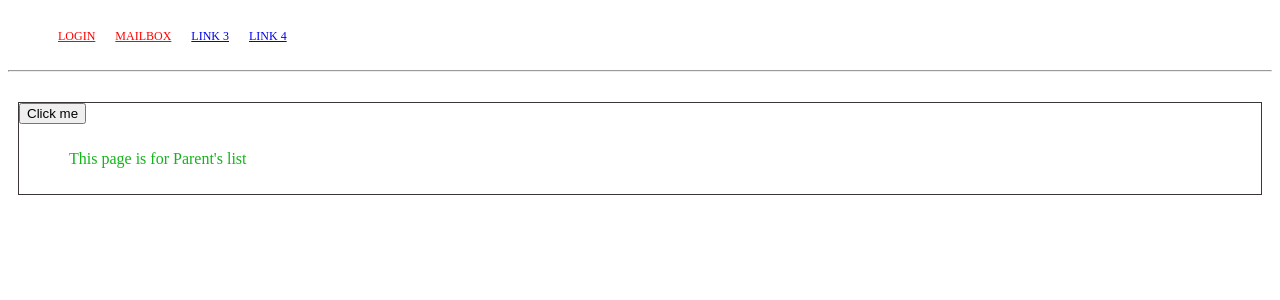
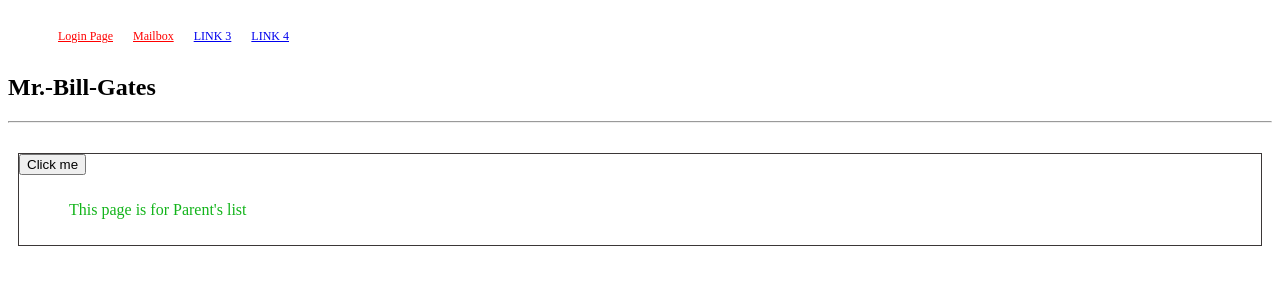
Before and after one commit to Naziiaba/Email-Create-ang, an Angular app: page /mailbox in a window 1280 px wide. Shown: the top 300 px of the page. Built offline with nearby package versions, Linux system fonts and the light colour scheme.

Commit message:
pipes - titlecase, uppercase

```diff
--- a/src/app/app.component.html
+++ b/src/app/app.component.html
@@ -1,10 +1,10 @@
 <!-- To use router links we need routerModule dependency -->
 <ul>
     <li>
-        <a appTooltip = "Click for login" routerLink="/login" routeLinkActive="active">LOGIN</a>
+        <a appTooltip = "Click for login" routerLink="/login" routeLinkActive="active">{{'login page' | titlecase}}</a>
     </li>
     <li>
-        <a appTooltip = "Go to mailbox" routerLink="/mailbox" routeLinkActive="active">MAILBOX</a>
+        <a appTooltip = "Go to mailbox" routerLink="/mailbox" routeLinkActive="active">Mailbox</a>
     </li>
     <li>
         <a routerLink="/xyz" routeLinkActive="active">LINK 3</a>
@@ -13,6 +13,8 @@
         <a routerLink="/abc" routeLinkActive="active">LINK 4</a>
     </li>
 </ul>
+
+<h2>{{'Bill Gates' | titlename:true}}</h2>
 <hr>
 <!-- Router outlet will load the coomponent/module specified in routes array
 (app-routing-module.ts) -->
--- a/src/app/app.component.ts
+++ b/src/app/app.component.ts
@@ -18,10 +18,8 @@
  * 2. Event - from view to controller data binding
  * 3. Two-way data binding
  * *ngFor - iterates the array list and render the data on UI.
- *
  * *ngIf - dynamically showing and hiding elements depending on variable
  *  value or expression output
- *
  * *ngIf - dynamically adding/removing elements from DOM depending on
  * variable value or expression output
  */
--- a/src/app/app.module.ts
+++ b/src/app/app.module.ts
@@ -9,9 +9,11 @@
 import { LoginComponent } from './login/login.component';
 import { LoginModule } from './login/login.module';
 import { AppTooltipDirective } from './shared/tooltip.directive';
+import { TitleNamePipe } from './shared/nametitle.pipe';
 
 @NgModule({
   declarations: [
+    TitleNamePipe,
     AppTooltipDirective,
     LeftNavComponent,
     MailboxComponent,
--- /dev/null
+++ b/src/app/shared/nametitle.pipe.ts
@@ -0,0 +1,12 @@
+import { Pipe, PipeTransform } from '@angular/core';
+
+@Pipe({
+    name: 'titlename'
+})
+
+export class TitleNamePipe implements PipeTransform {
+    transform(value: string, hypen: boolean) {
+        let name = 'Mr. ' + value;
+        return hypen ? name.split(' ').join('-') : name;
+    }
+}
```
